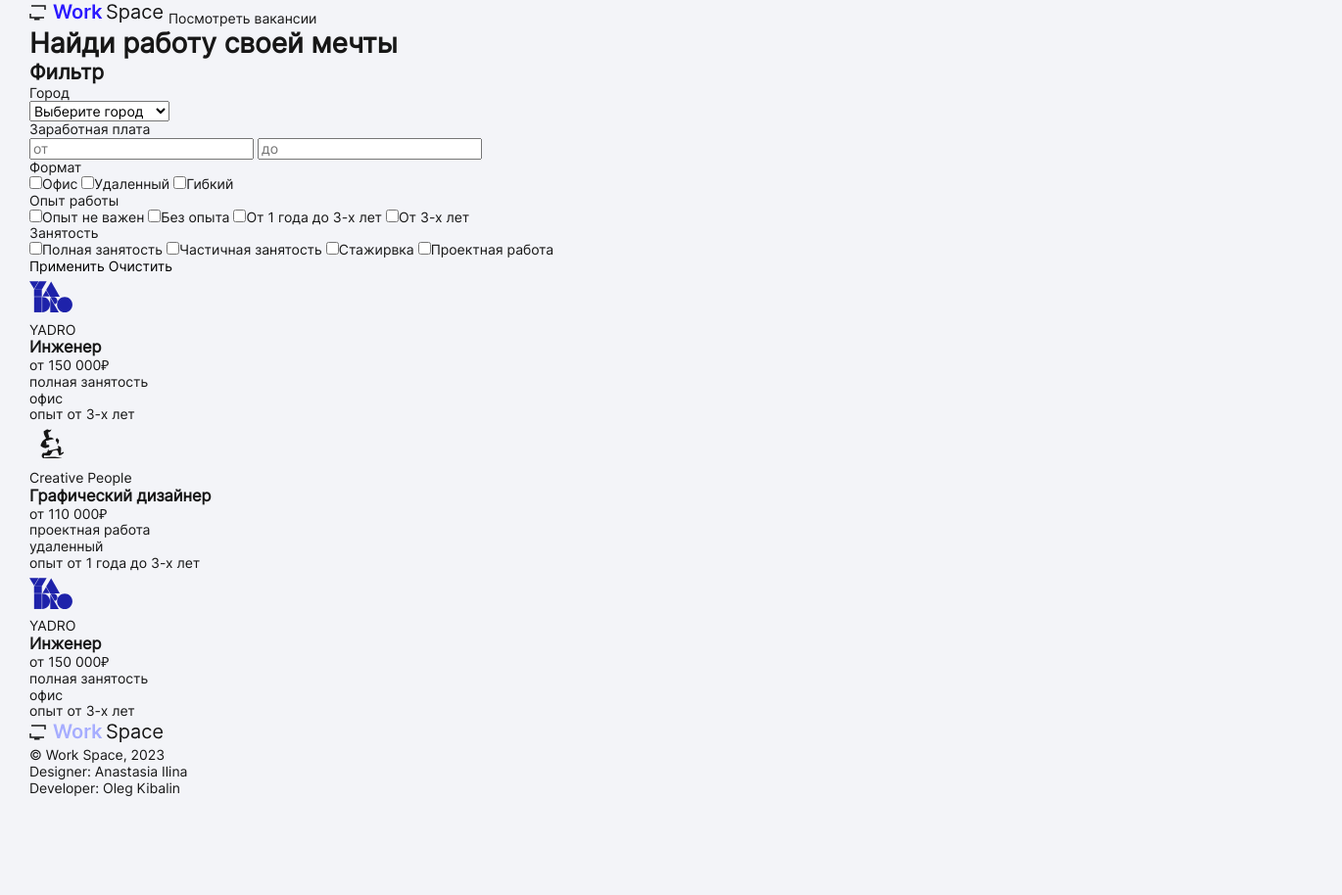
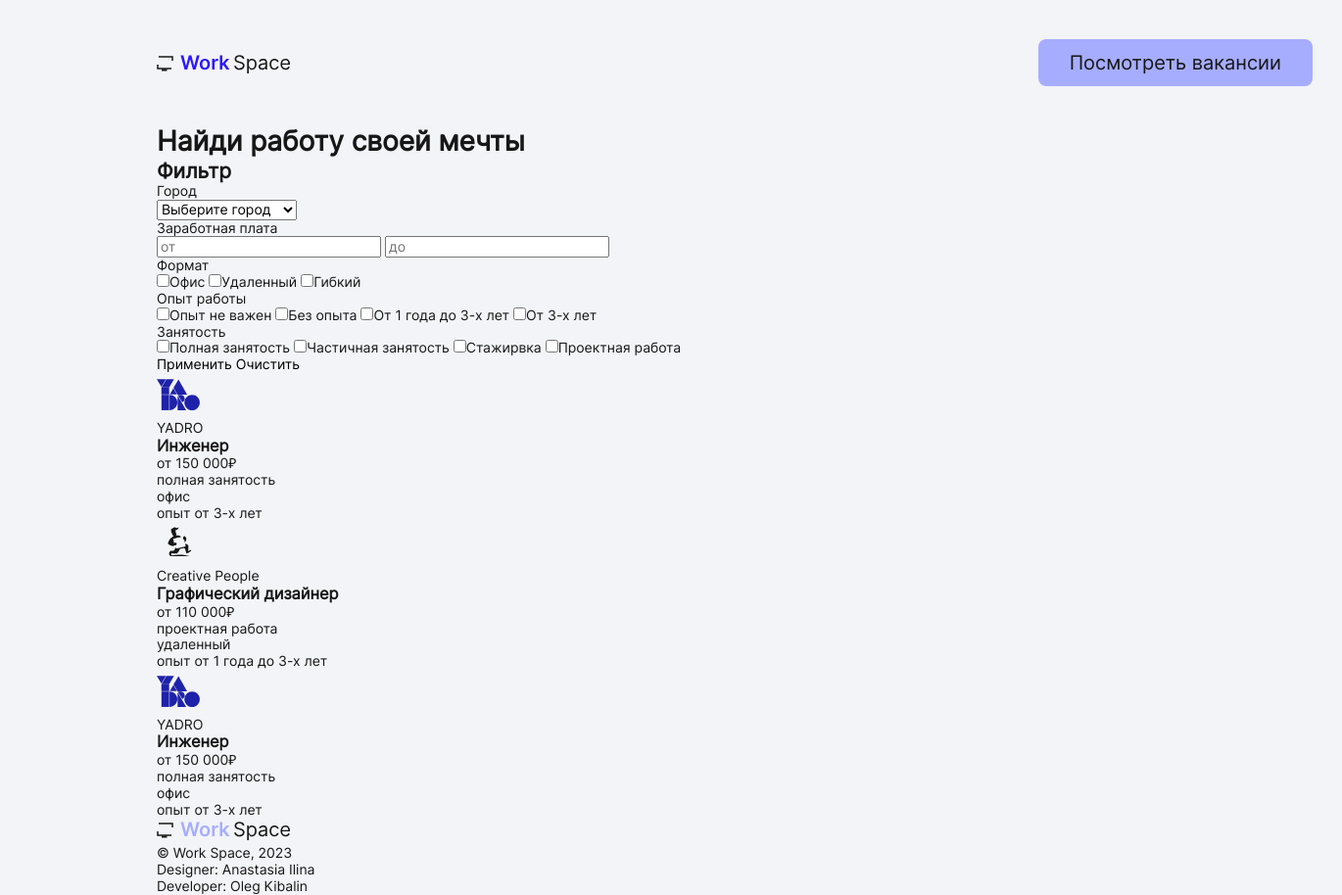
Before and after one commit to Olegoriy/workspace, a plain HTML site: page index.html in a window 1280 px wide. Shown: the whole page at 98% size, 1370 px wide, since content can reach past the window. Before the commit the page ends 813 px from the top, so only its background shows below. Drawn offline with Linux system fonts and the light colour scheme.

Commit message:
stylized header

```diff
--- /dev/null
+++ b/index.css
@@ -0,0 +1,3 @@
+@import "style/normalize.css";
+@import "style/style.css";
+@import "style/header.css";
--- a/index.html
+++ b/index.html
@@ -5,8 +5,7 @@
     <meta name="viewport" content="width=device-width, initial-scale=1.0">
     <title>Workspace</title>
 
-    <link rel="stylesheet" href="style/normalize.css">
-    <link rel="stylesheet" href="style/style.css">
+    <link rel="stylesheet" href="index.css">
 </head>
 <body>
     <header class="header">
--- /dev/null
+++ b/style/header.css
@@ -0,0 +1,16 @@
+.header{
+    padding: 40px 0;
+}
+
+.header__container{
+    display: flex;
+    align-items: center;
+    justify-content: space-between;
+}
+
+.header__link{
+    padding: 12px 32px;
+    border-radius: 8px;
+    background-color: #a6adff;
+    font-size: 20px;
+}
--- a/style/style.css
+++ b/style/style.css
@@ -8,6 +8,8 @@
 html {
     position: relative;
     box-sizing: border-box;
+    margin-left: 130px;
+    margin-right: 130px;
 }
 
 *,
@@ -70,9 +72,7 @@ fieldset {
 }
 
 .container {
-    --width: 1180px;
-    --padding: 30px;
-    min-width: calc(var(--width) + var(--padding) * 2);
+    min-width: calc(1180px + 30px * 2);
     margin: 0 auto;
-    padding: 0 var(--padding);
+    padding: 0 30px;
 }
```
